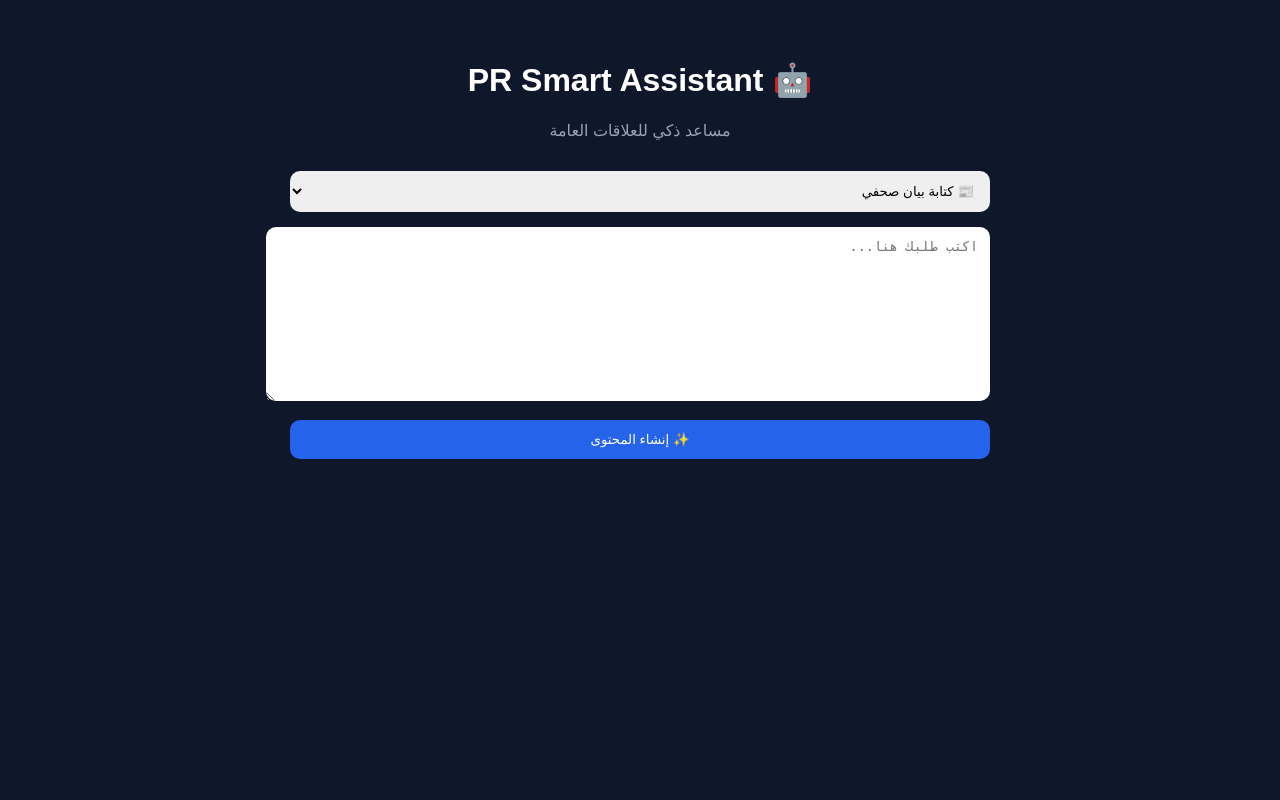
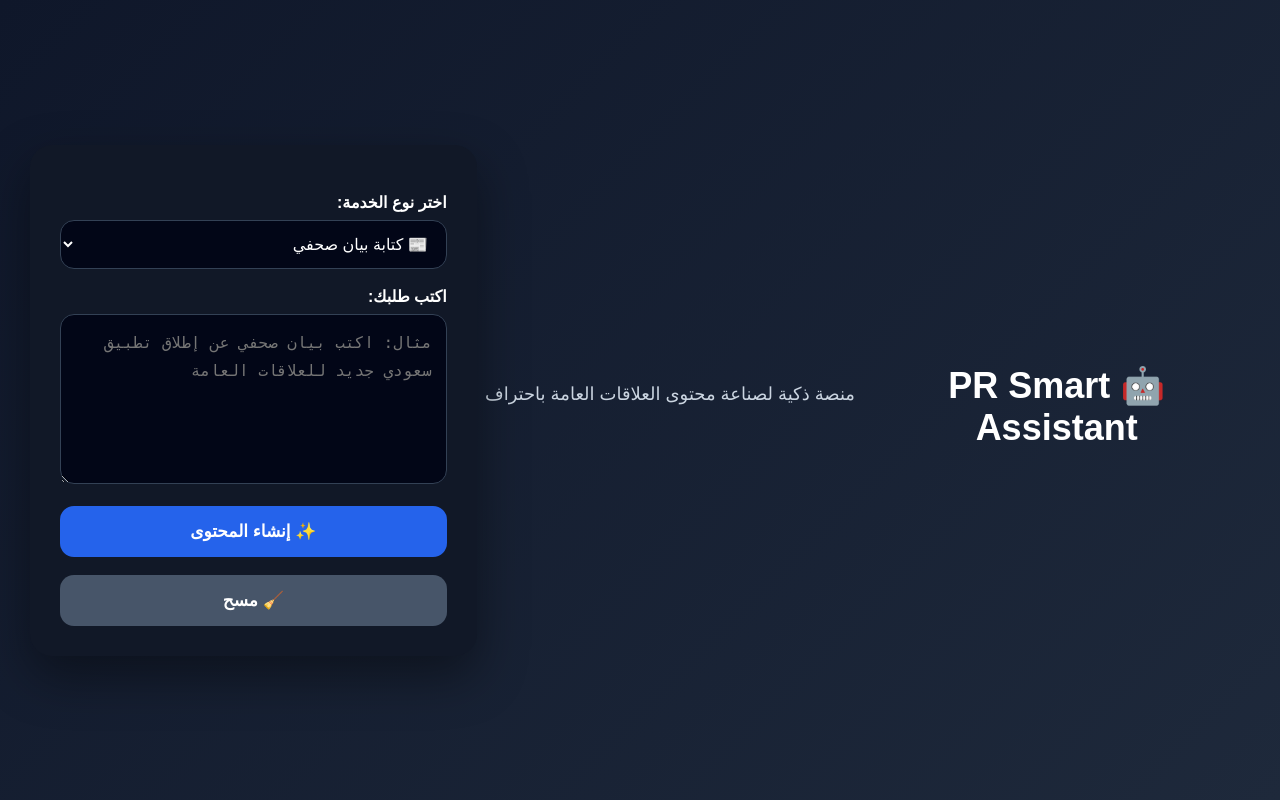
Before and after one commit to fealqasem-dotcom/pr-smart-assistant, a Flask app: page / in a window 1280 px wide. Run offline with Flask 3, Linux system fonts and the light colour scheme.

Commit message:
add new PR features

```diff
--- a/app.py
+++ b/app.py
@@ -12,20 +12,24 @@ client = OpenAI(api_key=os.getenv("OPENAI_API_KEY"))
 
 def generate_response(user_input, mode):
     prompts = {
-        "press": "أنت خبير علاقات عامة. اكتب بيانًا صحفيًا احترافيًا باللغة العربية.",
-        "customer": "أنت موظف خدمة عملاء محترف. رد بأسلوب لبق ورسمي.",
-        "formal": "اكتب ردًا رسميًا احترافيًا مناسبًا للشركات.",
-        "ideas": "اقترح أفكار حملات علاقات عامة إبداعية."
+        "press": "أنت خبير علاقات عامة. اكتب بيانًا صحفيًا احترافيًا باللغة العربية، يحتوي على عنوان جذاب، مقدمة، تفاصيل رئيسية، اقتباس رسمي، وخاتمة.",
+        "customer": "أنت موظف علاقات عامة وخدمة عملاء محترف. اكتب ردًا مهذبًا وواضحًا واحترافيًا باللغة العربية على استفسار أو شكوى العميل.",
+        "formal": "أنت كاتب إداري محترف. اكتب ردًا رسميًا مناسبًا للشركات والجهات الرسمية باللغة العربية.",
+        "ideas": "أنت مستشار علاقات عامة. اقترح أفكار حملات علاقات عامة إبداعية وقابلة للتنفيذ باللغة العربية.",
+        "crisis": "أنت خبير إدارة أزمات إعلامية. اكتب ردًا رسميًا هادئًا يحافظ على سمعة الجهة ويعالج الموقف باحتراف.",
+        "social": "أنت متخصص محتوى رقمي. اكتب منشورًا احترافيًا وجذابًا لمنصات التواصل الاجتماعي باللغة العربية.",
+        "email": "أنت كاتب مراسلات إدارية. اكتب بريدًا رسميًا احترافيًا باللغة العربية مناسبًا للشركات والجهات الرسمية."
     }
 
-    system_prompt = prompts.get(mode)
+    system_prompt = prompts.get(mode, "أنت مساعد علاقات عامة محترف باللغة العربية.")
 
     response = client.chat.completions.create(
         model="gpt-4o-mini",
         messages=[
             {"role": "system", "content": system_prompt},
             {"role": "user", "content": user_input}
-        ]
+        ],
+        temperature=0.7
     )
 
     return response.choices[0].message.content
@@ -33,15 +37,16 @@ def generate_response(user_input, mode):
 
 @app.route("/", methods=["GET", "POST"])
 def index():
-
     result = ""
 
     if request.method == "POST":
+        user_input = request.form.get("user_input")
+        mode = request.form.get("mode")
 
-        user_input = request.form["user_input"]
-        mode = request.form["mode"]
-
-        result = generate_response(user_input, mode)
+        if user_input:
+            result = generate_response(user_input, mode)
+        else:
+            result = "الرجاء كتابة الطلب أولًا."
 
     return render_template("index.html", result=result)
 
--- a/static/style.css
+++ b/static/style.css
@@ -1,53 +1,120 @@
 body {
     margin: 0;
-    font-family: Arial;
+    font-family: Arial, sans-serif;
     direction: rtl;
-    background: #0f172a;
-    color: white;
+    background: linear-gradient(135deg, #0f172a, #1e293b);
+    color: #ffffff;
 }
 
 .container {
-    max-width: 700px;
-    margin: auto;
-    padding: 40px;
+    min-height: 100vh;
+    display: flex;
+    justify-content: center;
+    align-items: center;
+    padding: 30px;
+    box-sizing: border-box;
+}
+
+.container > * {
+    width: 100%;
+    max-width: 850px;
 }
 
 h1 {
     text-align: center;
+    margin-bottom: 10px;
+    font-size: 36px;
 }
 
 .subtitle {
     text-align: center;
-    color: #94a3b8;
+    color: #cbd5e1;
+    margin-bottom: 30px;
+    font-size: 18px;
+}
+
+form {
+    background: #111827;
+    padding: 30px;
+    border-radius: 22px;
+    box-shadow: 0 20px 50px rgba(0, 0, 0, 0.4);
+}
+
+label {
+    display: block;
+    margin-top: 18px;
+    margin-bottom: 8px;
+    font-weight: bold;
 }
 
 select,
 textarea {
     width: 100%;
-    margin-top: 15px;
-    padding: 12px;
-    border-radius: 10px;
-    border: none;
+    box-sizing: border-box;
+    padding: 14px;
+    border-radius: 14px;
+    border: 1px solid #334155;
+    background: #020617;
+    color: white;
+    font-size: 16px;
 }
 
 textarea {
-    height: 150px;
+    height: 170px;
+    resize: vertical;
+    line-height: 1.8;
 }
 
 button {
     width: 100%;
-    margin-top: 15px;
-    padding: 12px;
+    margin-top: 18px;
+    padding: 15px;
+    border: none;
+    border-radius: 14px;
     background: #2563eb;
     color: white;
-    border: none;
-    border-radius: 10px;
+    font-size: 17px;
+    font-weight: bold;
     cursor: pointer;
 }
 
+button:hover {
+    background: #1d4ed8;
+}
+
+.clear-btn {
+    background: #475569;
+}
+
+.clear-btn:hover {
+    background: #334155;
+}
+
+.copy-btn {
+    background: #16a34a;
+}
+
+.copy-btn:hover {
+    background: #15803d;
+}
+
 .result {
-    margin-top: 20px;
-    background: #1e293b;
-    padding: 15px;
-    border-radius: 10px;
+    margin-top: 28px;
+    padding: 24px;
+    background: #111827;
+    border-radius: 22px;
+    line-height: 1.9;
+    white-space: pre-wrap;
+    box-shadow: 0 20px 50px rgba(0, 0, 0, 0.35);
 }
+
+.result h3 {
+    margin-top: 0;
+}
+
+.result p {
+    background: #020617;
+    padding: 18px;
+    border-radius: 14px;
+    border: 1px solid #334155;
+}
--- a/templates/index.html
+++ b/templates/index.html
@@ -14,10 +14,12 @@
 <h1>🤖 PR Smart Assistant</h1>
 
 <p class="subtitle">
-مساعد ذكي للعلاقات العامة
+منصة ذكية لصناعة محتوى العلاقات العامة باحتراف
 </p>
 
 <form method="POST">
+
+<label>اختر نوع الخدمة:</label>
 
 <select name="mode">
 
@@ -37,15 +39,33 @@
 💡 أفكار حملات
 </option>
 
+<option value="crisis">
+🚨 إدارة أزمة إعلامية
+</option>
+
+<option value="social">
+📱 منشور سوشيال ميديا
+</option>
+
+<option value="email">
+📧 بريد رسمي
+</option>
+
 </select>
+
+<label>اكتب طلبك:</label>
 
 <textarea
 name="user_input"
-placeholder="اكتب طلبك هنا..."
+placeholder="مثال: اكتب بيان صحفي عن إطلاق تطبيق سعودي جديد للعلاقات العامة"
 ></textarea>
 
 <button type="submit">
 ✨ إنشاء المحتوى
+</button>
+
+<button type="reset" class="clear-btn">
+🧹 مسح
 </button>
 
 </form>
@@ -57,14 +77,26 @@ placeholder="اكتب طلبك هنا..."
 📌 النتيجة:
 </h3>
 
-<p>
+<p id="resultText">
 {{ result }}
 </p>
+
+<button onclick="copyResult()" type="button" class="copy-btn">
+📋 نسخ النتيجة
+</button>
 
 </div>
 {% endif %}
 
 </div>
 
+<script>
+function copyResult() {
+    const text = document.getElementById("resultText").innerText;
+    navigator.clipboard.writeText(text);
+    alert("تم نسخ النتيجة بنجاح");
+}
+</script>
+
 </body>
 </html>
```
